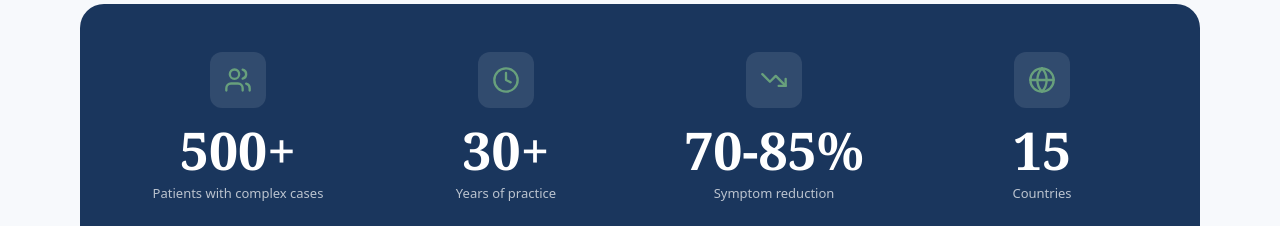
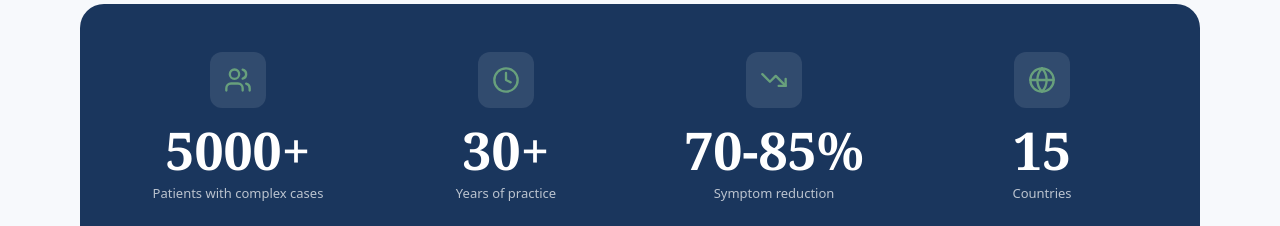
Before and after one commit to ErkinDoc/wenbnew, a React (Vite) app: page / in a window 1280 px wide. Shown: the part 6500-6726 px from the top of the page. Built offline with nearby package versions, Linux system fonts and the light colour scheme.

Commit message:
Update user count in TrustAuthority stats

```diff
--- a/src/sections/TrustAuthority.tsx
+++ b/src/sections/TrustAuthority.tsx
@@ -8,7 +8,7 @@ export function TrustAuthority() {
   const credentials = t('trust.credentials', { returnObjects: true }) as string[];
 
   const stats = [
-    { icon: Users, number: '500+', label: t('trust.stats.0.label') },
+    { icon: Users, number: '5000+', label: t('trust.stats.0.label') },
     { icon: Clock, number: '30+', label: t('trust.stats.1.label') },
     { icon: TrendingDown, number: '70-85%', label: t('trust.stats.2.label') },
     { icon: Globe, number: '15', label: t('trust.stats.3.label') },
```
